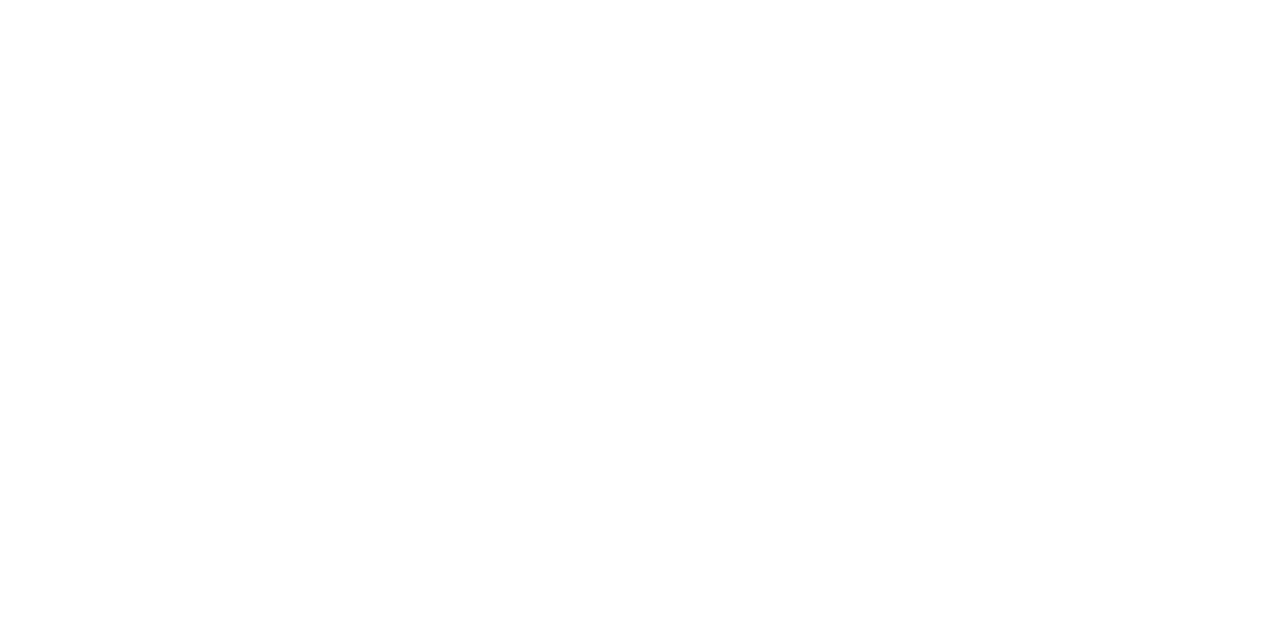
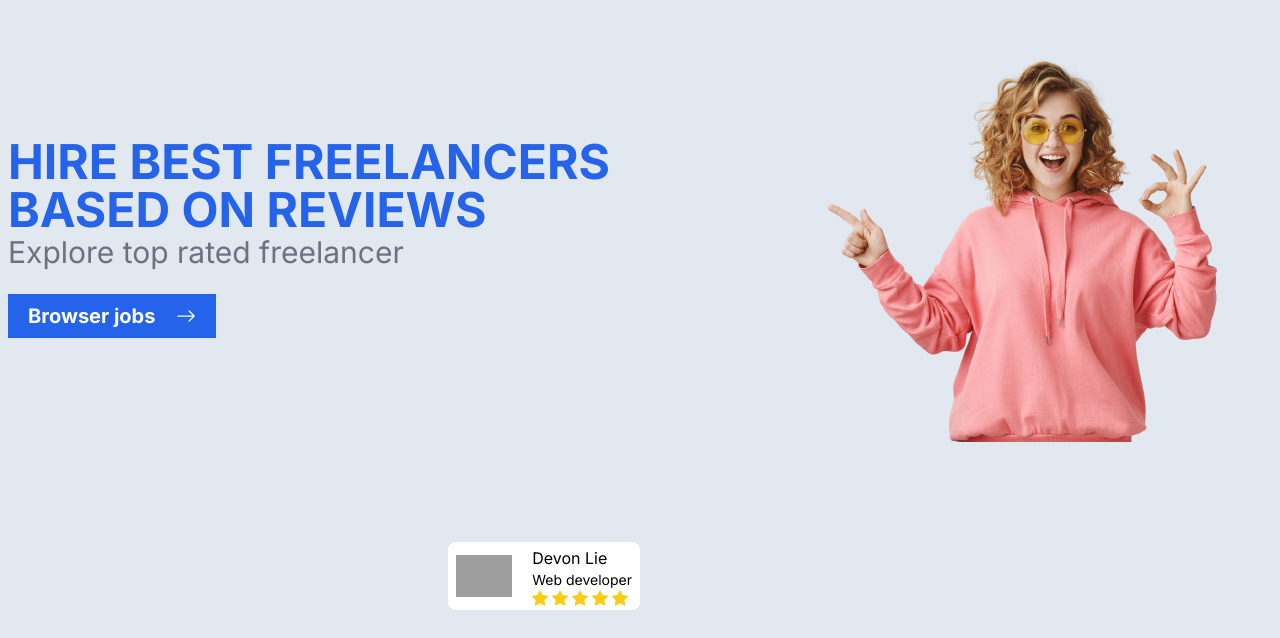
Before and after one commit to mahadi61/work-hub, a Next.js app: page / in a window 1280 px wide. Shown: the part 162-800 px from the top of the page. Built offline with nearby package versions, Linux system fonts and the light colour scheme; grey boxes are pictures that could not be loaded.

Commit message:
banner done

```diff
--- a/package.json
+++ b/package.json
@@ -16,6 +16,7 @@
     "postcss": "8.4.24",
     "react": "18.2.0",
     "react-dom": "18.2.0",
+    "react-icons": "^4.10.1",
     "tailwindcss": "3.3.2"
   }
 }
--- a/src/app/page.js
+++ b/src/app/page.js
@@ -1,8 +1,9 @@
+import Banner from "@/blocks/Banner/Banner";
 
 export default function Home() {
   return (
     <main className="">
-
+     <Banner></Banner>
     </main>
   )
 }
--- /dev/null
+++ b/src/blocks/Banner/Banner.jsx
@@ -0,0 +1,65 @@
+import { BsArrowRight, BsStarFill } from "react-icons/bs";
+
+import Image from "next/image";
+import Link from "next/link";
+import bannerPhoto from "../../../public/banner.png";
+const Banner = () => {
+  return (
+    <div>
+      <div className="flex justify-between items-center px-2 min-h-screen bg-slate-200">
+        {/* left content */}
+        <div className="flex justify-center items-center">
+          <div className="">
+            <h1 className="text-5xl uppercase text-blue-600 font-bold">
+              Hire best freelancers
+            </h1>
+            <h1 className="text-5xl uppercase text-blue-600 font-bold">
+              based on reviews
+            </h1>
+
+            <p className="text-3xl text-gray-500 mb-5">
+              Explore top rated freelancer
+            </p>
+            <Link
+              href=""
+              className="flex items-center justify-between gap-2 w-52  bg-blue-600 py-2 px-5 mt-6 text-white font-bold text-xl"
+            >
+              Browser jobs
+              <BsArrowRight />
+            </Link>
+          </div>
+        </div>
+        {/* banner image */}
+        <div>
+          <Image src={bannerPhoto} alt="banner photo" />
+        </div>
+      </div>
+      <div className="flex justify-between items-center gap-1 py-1 px-2 bg-white w-48 absolute bottom-7 right-2/4 rounded-lg">
+        {/* left image */}
+        <div>
+          <img
+            src={"https://i.ibb.co/bXbysTM/hero.png"}
+            className="w-14 "
+            // width={50}
+            // height={50}
+            alt="banner photo"
+          />
+        </div>
+        {/* left image */}
+        <div>
+          <h3 className="text-base">Devon Lie</h3>
+          <p className="text-sm">Web developer</p>
+          <p className="text-yellow-400 flex gap-1">
+            <BsStarFill />
+            <BsStarFill />
+            <BsStarFill />
+            <BsStarFill />
+            <BsStarFill />
+          </p>
+        </div>
+      </div>
+    </div>
+  );
+};
+
+export default Banner;
```
Also changed, not shown: public/banner.png (added), 1 other file (tests, documents, lock files or other folders).
